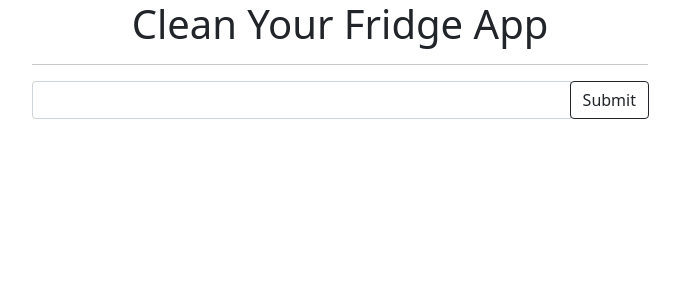
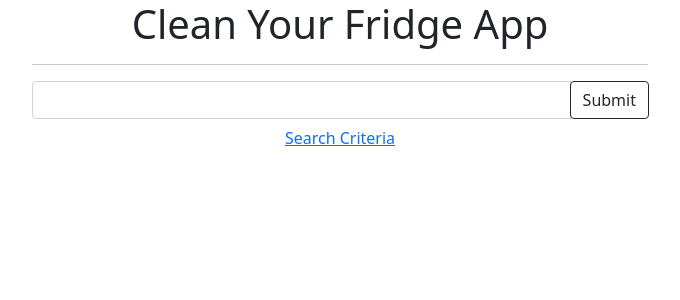
Before and after one commit to sbistransin/clean-your-fridge, a React (Create React App) app: page / in a window 1280 px wide. Shown: the top 300 px of the page, without its empty margins (300-980 px from the left). Built offline with nearby package versions, Linux system fonts and the light colour scheme.

Commit message:
add filter component

```diff
--- a/src/App.js
+++ b/src/App.js
@@ -1,7 +1,7 @@
-import logo from './logo.svg';
 import './App.css';
 import Header from './components/header';
 import Search from './components/search';
+import Filters from './containers/filters';
 
 function App() {
   return (
@@ -10,6 +10,7 @@ function App() {
         <div className="col-md-6 offset-md-3 text-center">
           <Header />
           <Search />
+          <Filters />
         </div>
       </div>
     </div>
--- /dev/null
+++ b/src/containers/filters.js
@@ -0,0 +1,26 @@
+const Filters = () => {
+
+  const onFilterClick = (e) => {
+
+    // toggle box to appear
+
+  }
+  return (
+    <div>
+      <button
+        type="button"
+        className="btn btn-link"
+        onClick={onFilterClick}
+        data-toggle="modal"
+        data-target="#exampleModalCenter">Search Criteria
+      </button>
+      <div className="filters-box">
+        <form></form>
+      </div>
+    </div>
+  )
+}
+
+
+
+export default Filters
```
